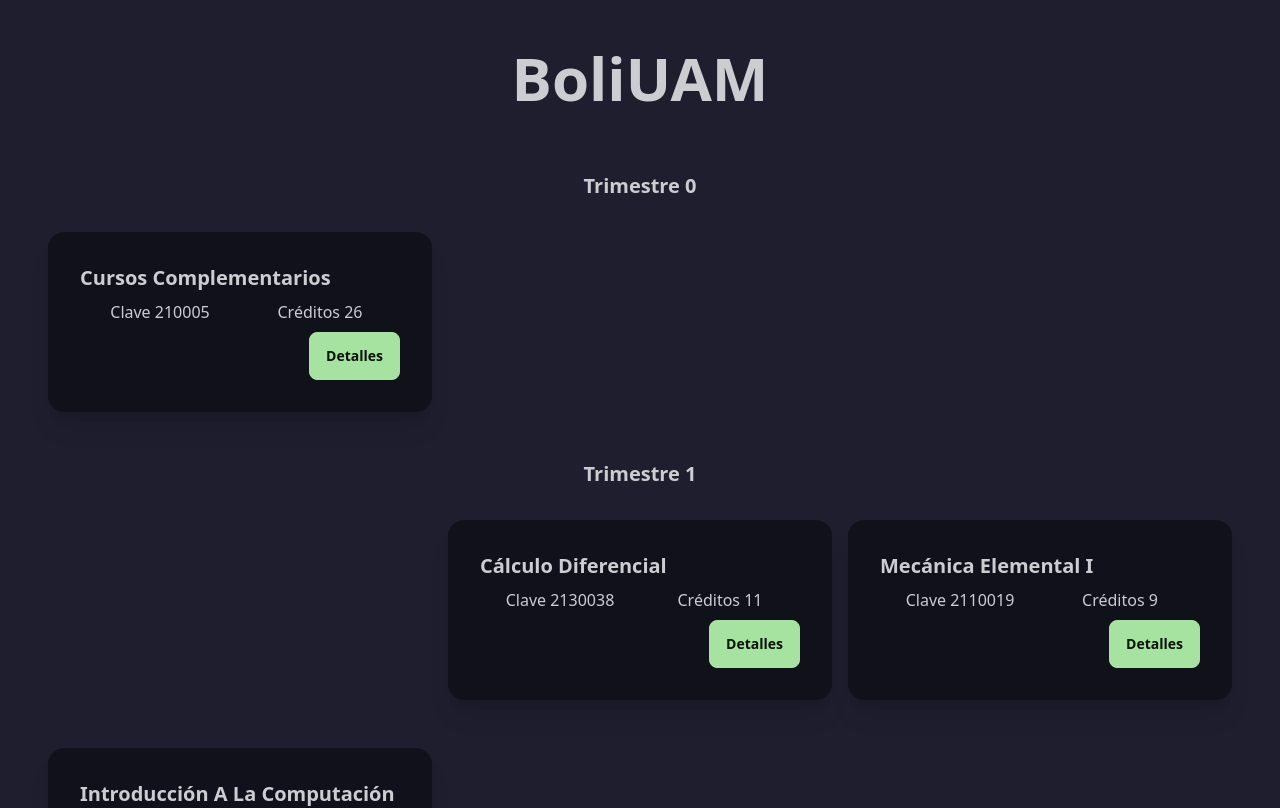
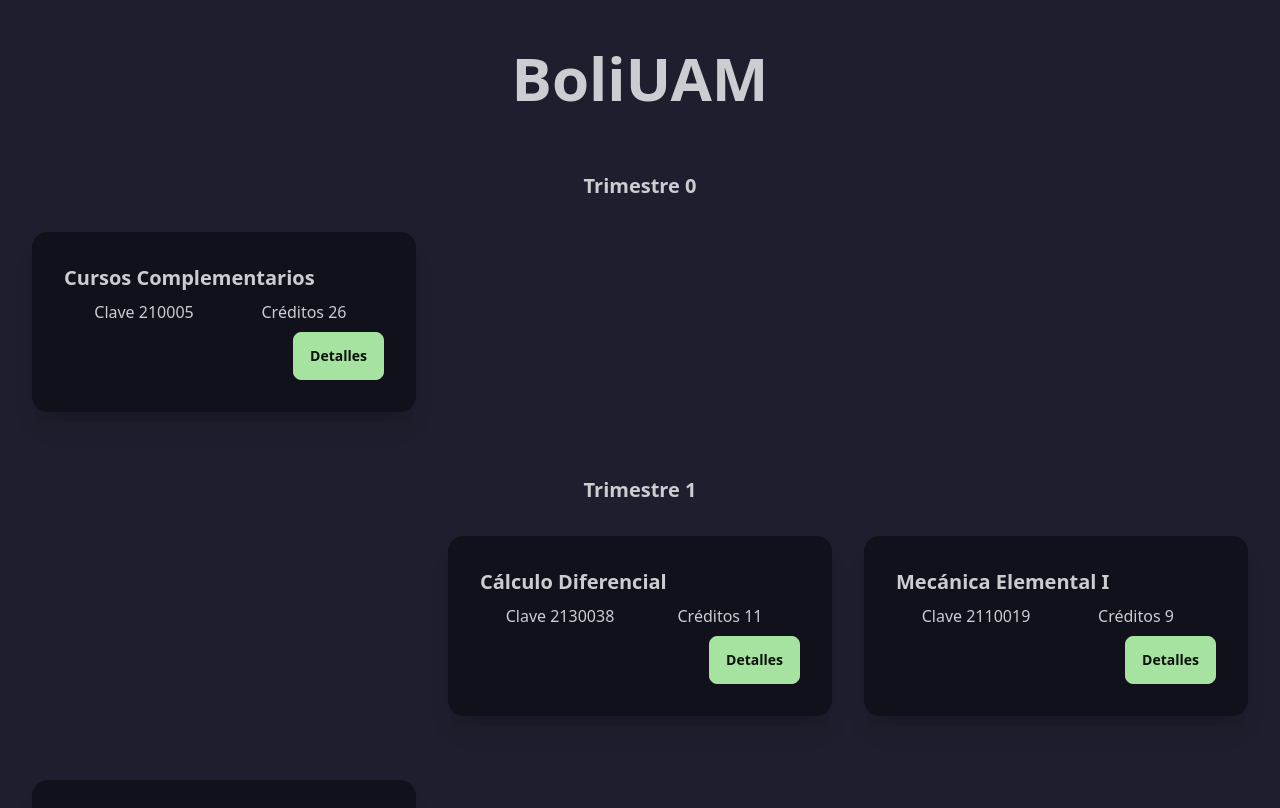
Before and after one commit to AxelHuerta/boliUAM, a React (Vite) app: page / in a window 1280 px wide. Shown: the top 808 px of the page. Built offline with nearby package versions, Linux system fonts and the light colour scheme.

Commit message:
change 404 error image width

```diff
--- a/src/routes/Error404.tsx
+++ b/src/routes/Error404.tsx
@@ -6,8 +6,8 @@ export default function Error404() {
   console.error(error);
 
   return (
-    <div className="flex h-screen mx-4">
-      <img src={image404} alt="404 error" />
+    <div className="flex h-screen justify-center mx-4">
+      <img src={image404} alt="404 error" className="max-w-md" />
     </div>
   );
 }
--- a/src/routes/Index.tsx
+++ b/src/routes/Index.tsx
@@ -12,7 +12,7 @@ export default function Index() {
             <h2 className="text-xl font-bold m-4">
               Trimestre {trimestre[0].trimestre}
             </h2>
-            <div className="grid grid-cols-1 gap-4 md:grid-cols-2 xl:grid-cols-3 2xl:grid-cols-4">
+            <div className="grid grid-cols-1 gap-8 xl:grid-cols-3 2xl:grid-cols-4">
               {trimestre.map((uea, index) => {
                 return (
                   <>
```
